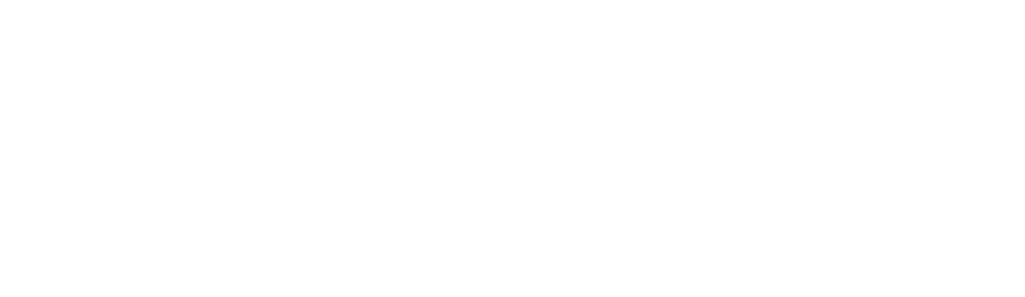
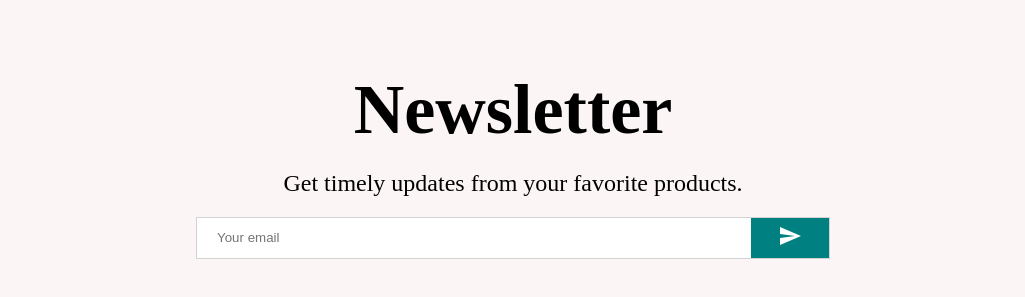
Before and after one commit to hoangdev2212/ecommerce-react, a React (Vite) app: page / in a window 1280 px wide. Shown: the part 2738-3035 px from the top of the page, without its empty margins (127-1152 px from the left). Before the commit the page ends 2647 px from the top, so only its background shows below. Built offline with nearby package versions, Linux system fonts and the light colour scheme.

Commit message:
Add newsletter component

```diff
--- /dev/null
+++ b/src/components/Newsletter.jsx
@@ -0,0 +1,56 @@
+import SendIcon from '@mui/icons-material/Send';
+import styled from 'styled-components';
+
+const Container = styled.div`
+    height: 60vh;
+    background-color: #fcf5f5;
+    display: flex;
+    align-items: center;
+    justify-content: center;
+    flex-direction: column;
+`;
+const Title = styled.h1`
+    font-size: 70px;
+    margin-bottom: 20px;
+`;
+const Description = styled.div`
+    font-size: 24px;
+    font-weight: 300;
+    margin-bottom: 20px;
+`;
+const InputContainer = styled.div`
+    width:50%;
+    height: 40px;
+    background-color: white;
+    display: flex;
+    justify-content: space-between;
+    border:1px solid lightgray;
+`;
+const Input = styled.input`
+    border: none;
+    flex: 8;
+    padding-left: 20px;
+`;
+const Button = styled.button`
+    flex: 1;
+    border: none;
+    background-color: teal;
+    color: white;
+`;
+
+const Newsletter = () => {
+  return (
+    <Container>
+        <Title>Newsletter</Title>
+        <Description>Get timely updates from your favorite products.</Description>
+        <InputContainer>
+            <Input placeholder="Your email"></Input>
+            <Button>
+                <SendIcon />
+            </Button>
+        </InputContainer>
+    </Container>
+  )
+}
+
+export default Newsletter
--- a/src/pages/Homes.jsx
+++ b/src/pages/Homes.jsx
@@ -4,6 +4,7 @@
 import Slider from '../components/Slider'
 import Categories from '../components/Categories'
 import Products from '../components/Products'
+import Newsletter from '../components/Newsletter'
 
 const Homes = () => {
   return (
@@ -13,6 +14,7 @@
         <Slider></Slider>
         <Categories />
         <Products></Products>
+        <Newsletter/>
     </div>
   )
 }
```
